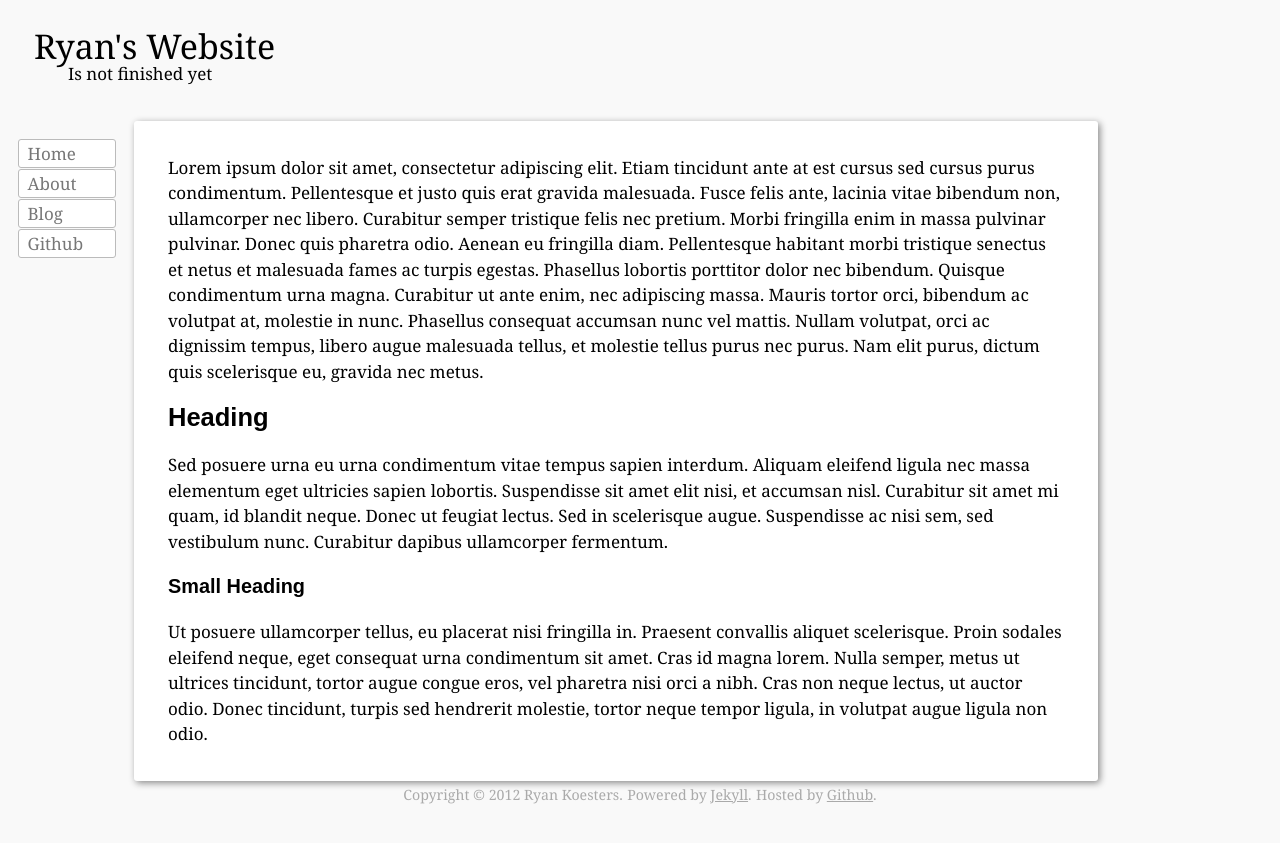
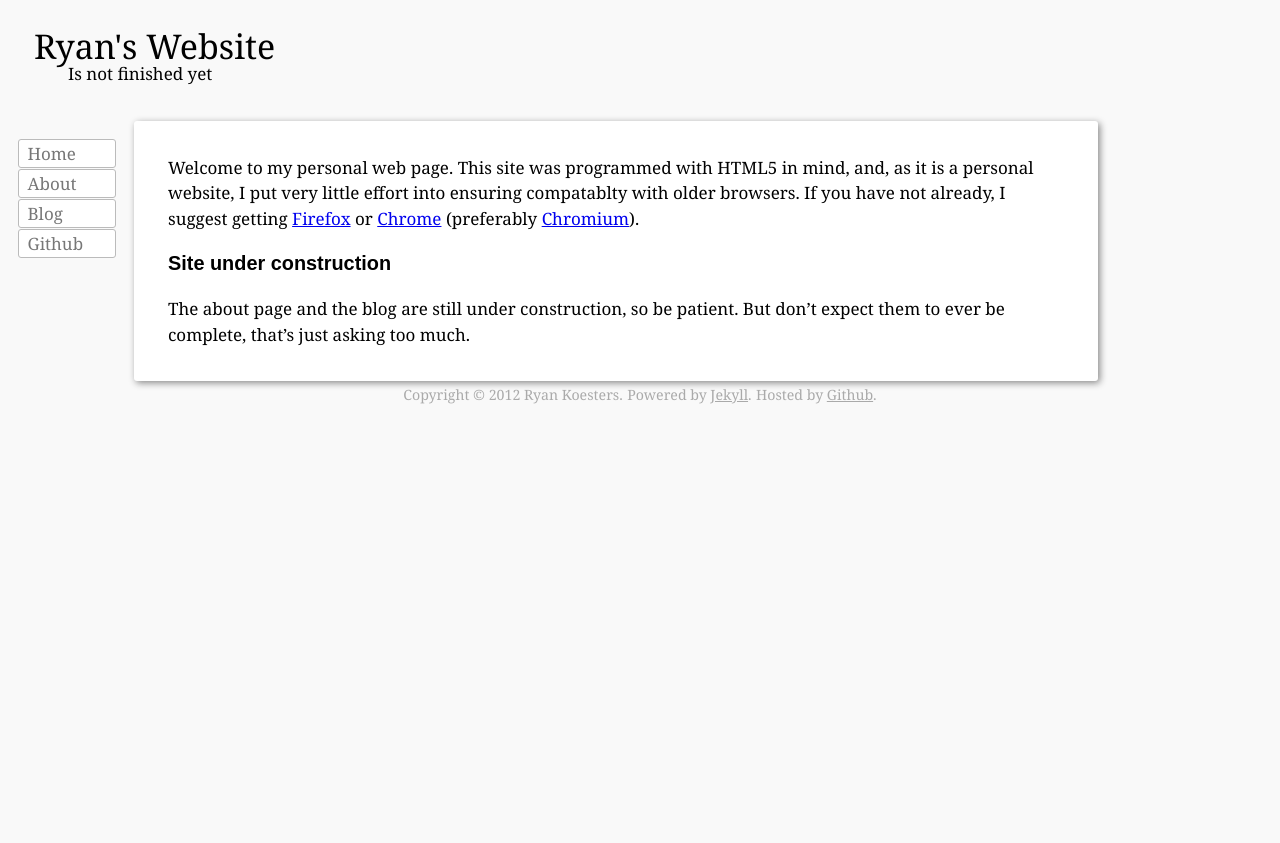
Before and after one commit to rkoesters/rkoesters.github.io, a Jekyll site: the page built from index.md, in a window 1280 px wide. Shown: the top 843 px of the page. Built offline with Jekyll 4.4.1, drawn with Linux system fonts in a browser that asks for light colours.

Commit message:
Moved the 'Lorem Ipsum' to About and made simple Homepage

```diff
--- a/index.md
+++ b/index.md
@@ -3,35 +3,14 @@ layout: default
 title: Home
 ---
 
-Lorem ipsum dolor sit amet, consectetur adipiscing elit. Etiam tincidunt
-ante at est cursus sed cursus purus condimentum. Pellentesque et justo
-quis erat gravida malesuada. Fusce felis ante, lacinia vitae bibendum
-non, ullamcorper nec libero. Curabitur semper tristique felis nec
-pretium. Morbi fringilla enim in massa pulvinar pulvinar. Donec quis
-pharetra odio. Aenean eu fringilla diam.  Pellentesque habitant morbi
-tristique senectus et netus et malesuada fames ac turpis egestas.
-Phasellus lobortis porttitor dolor nec bibendum. Quisque condimentum
-urna magna. Curabitur ut ante enim, nec adipiscing massa. Mauris tortor
-orci, bibendum ac volutpat at, molestie in nunc. Phasellus consequat
-accumsan nunc vel mattis. Nullam volutpat, orci ac dignissim tempus,
-libero augue malesuada tellus, et molestie tellus purus nec purus. Nam
-elit purus, dictum quis scelerisque eu, gravida nec metus.
+Welcome to my personal web page. This site was programmed with HTML5 in
+mind, and, as it is a personal website, I put very little effort into
+ensuring compatablty with older browsers. If you have not already, I
+suggest getting <a href="https://www.mozilla.org/en-US/firefox/">
+Firefox</a> or <a href="https://www.google.com/chrome"> Chrome</a>
+(preferably <a href="http://www.chromium.org/Home">Chromium</a>).
 
-## Heading
+### Site under construction
 
-Sed posuere urna eu urna condimentum vitae tempus sapien interdum.
-Aliquam eleifend ligula nec massa elementum eget ultricies sapien
-lobortis. Suspendisse sit amet elit nisi, et accumsan nisl. Curabitur
-sit amet mi quam, id blandit neque. Donec ut feugiat lectus. Sed in
-scelerisque augue. Suspendisse ac nisi sem, sed vestibulum nunc.
-Curabitur dapibus ullamcorper fermentum.
-
-### Small Heading
-
-Ut posuere ullamcorper tellus, eu placerat nisi fringilla in. Praesent
-convallis aliquet scelerisque. Proin sodales eleifend neque, eget
-consequat urna condimentum sit amet. Cras id magna lorem. Nulla semper,
-metus ut ultrices tincidunt, tortor augue congue eros, vel pharetra nisi
-orci a nibh. Cras non neque lectus, ut auctor odio. Donec tincidunt,
-turpis sed hendrerit molestie, tortor neque tempor ligula, in volutpat
-augue ligula non odio.
+The about page and the blog are still under construction, so be patient.
+But don't expect them to ever be complete, that's just asking too much.
```
Also changed, not shown: about.md (added, +39 -0 lines).
